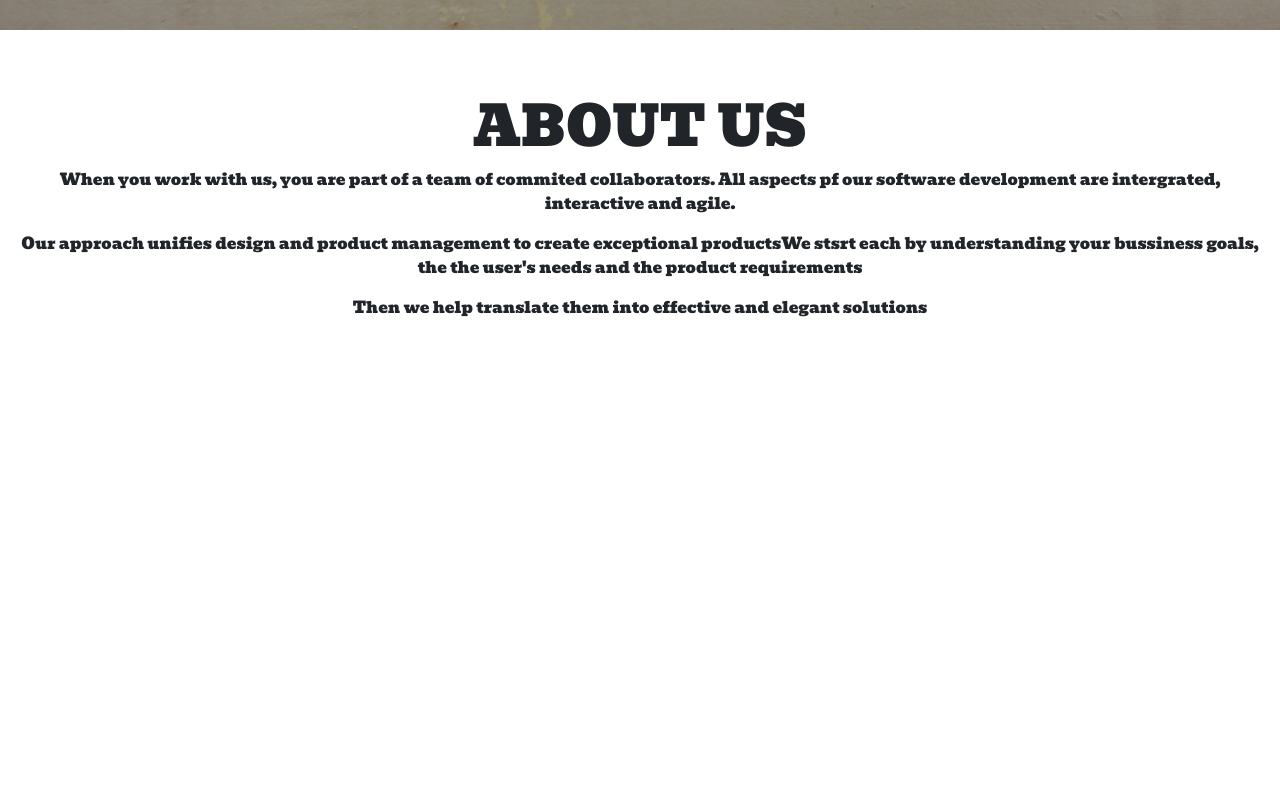
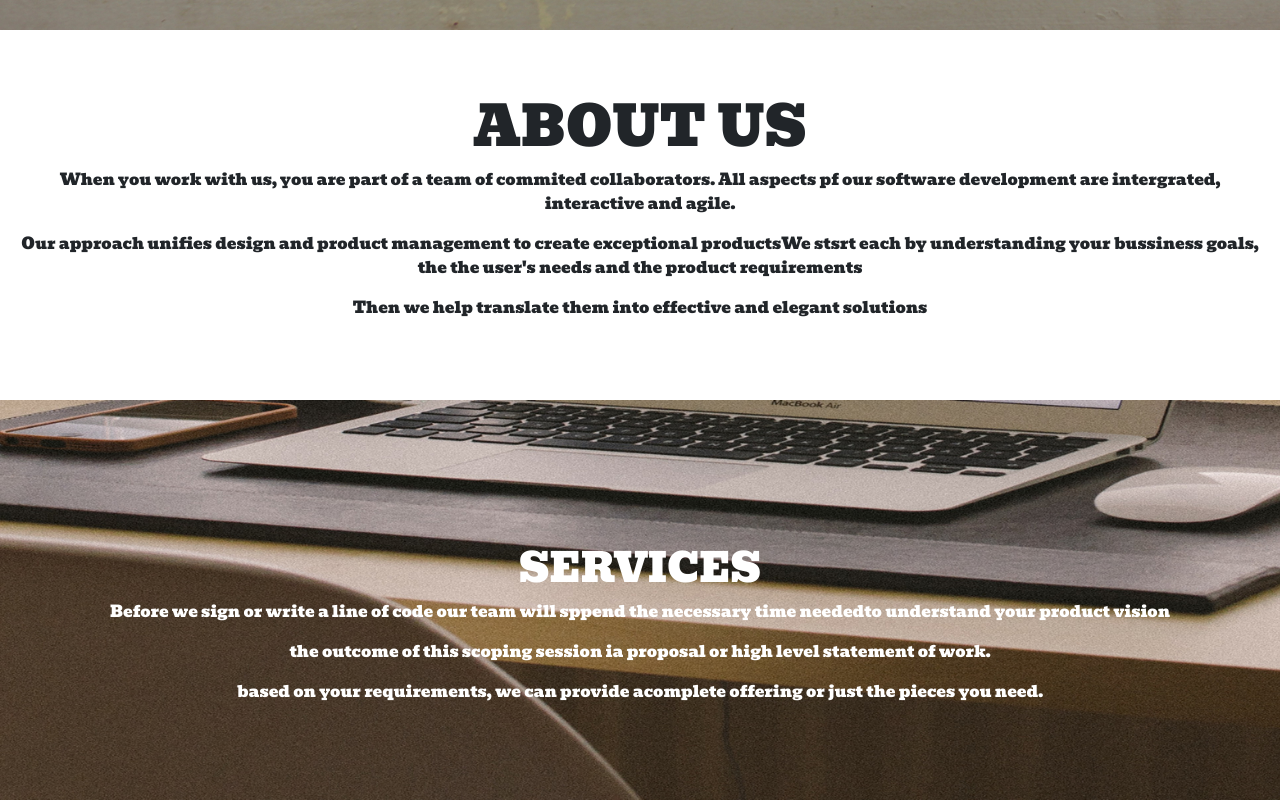
Before and after one commit to eude313/delani-studio, a plain HTML site: page index.html in a window 1280 px wide. Shown: the part 770-1570 px from the top of the page. Before the commit the page ends 1170 px from the top, so only its background shows below. Drawn offline with nearby package versions, Linux system fonts and the light colour scheme.

Commit message:
addd services

```diff
--- a/css/styles.css
+++ b/css/styles.css
@@ -26,3 +26,10 @@
 .abou{
     font-family: 'Bevan', cursive;
 }
+#middle-1{
+    background-image: url("/images/s_image.jpg");
+    background-repeat: no-repeat;
+    background-size: cover;
+    height: 50vh;
+    padding-top: 9rem;
+}
--- a/index.html
+++ b/index.html
@@ -48,6 +48,26 @@
                 </div>
 
             </div>
+            <div class="container-fluid" id="middle-1">
+                <div class="row">
+                    <div class="hey col-md-12 text-center">
+                        <h1> SERVICES</h1>
+                        <p>
+                            Before we sign or write a line of code our team will sppend the necessary time neededto understand your product vision
+                        </p>
+                        <p>
+                            the outcome of this scoping session ia proposal or high level statement of work.
+                        </p>
+                        <p>
+                            based on your requirements, we can provide acomplete offering or just the pieces you need.
+                        </p>
+                    </div>
+
+                </div>
+
+
+            </div>
+
 
 
 
```
